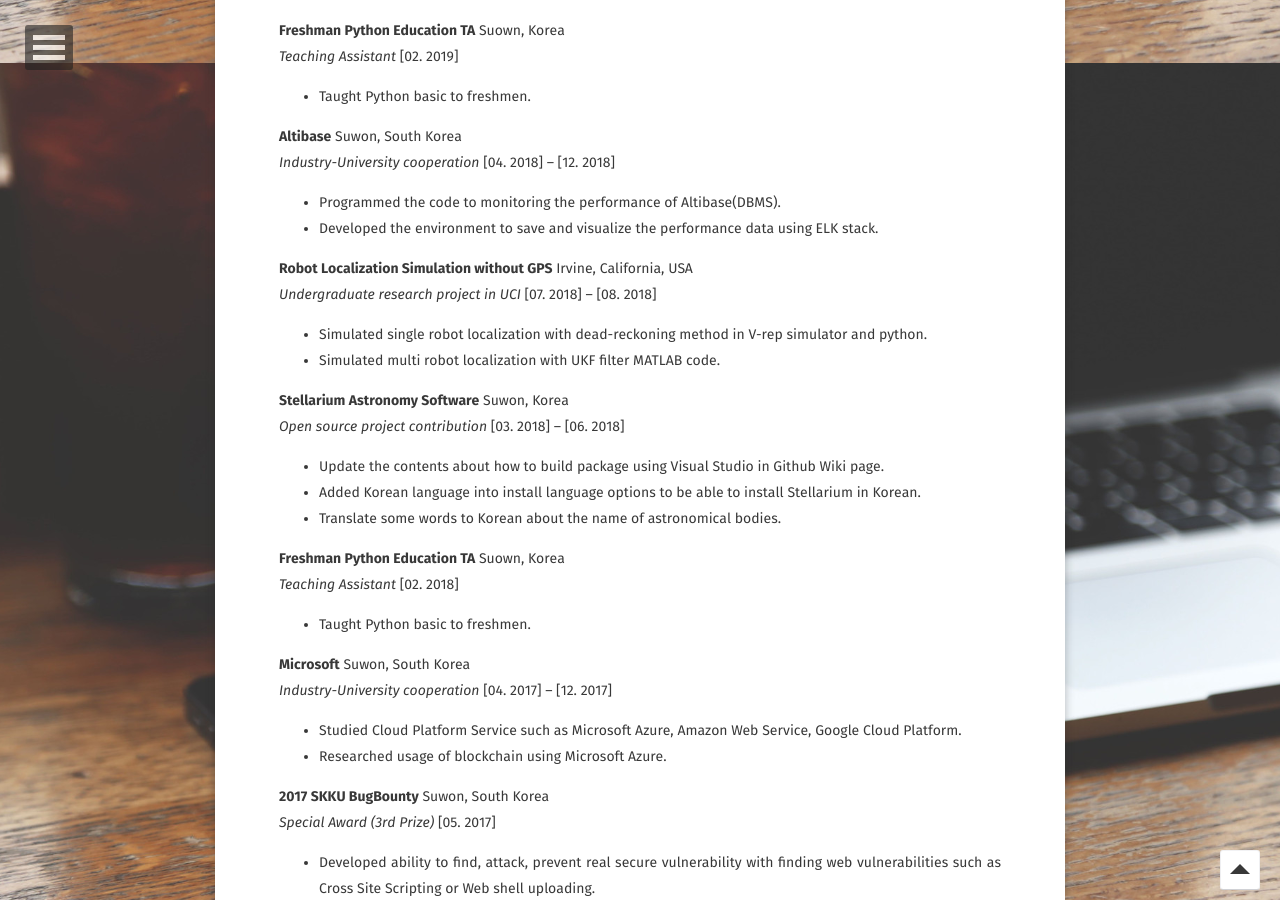
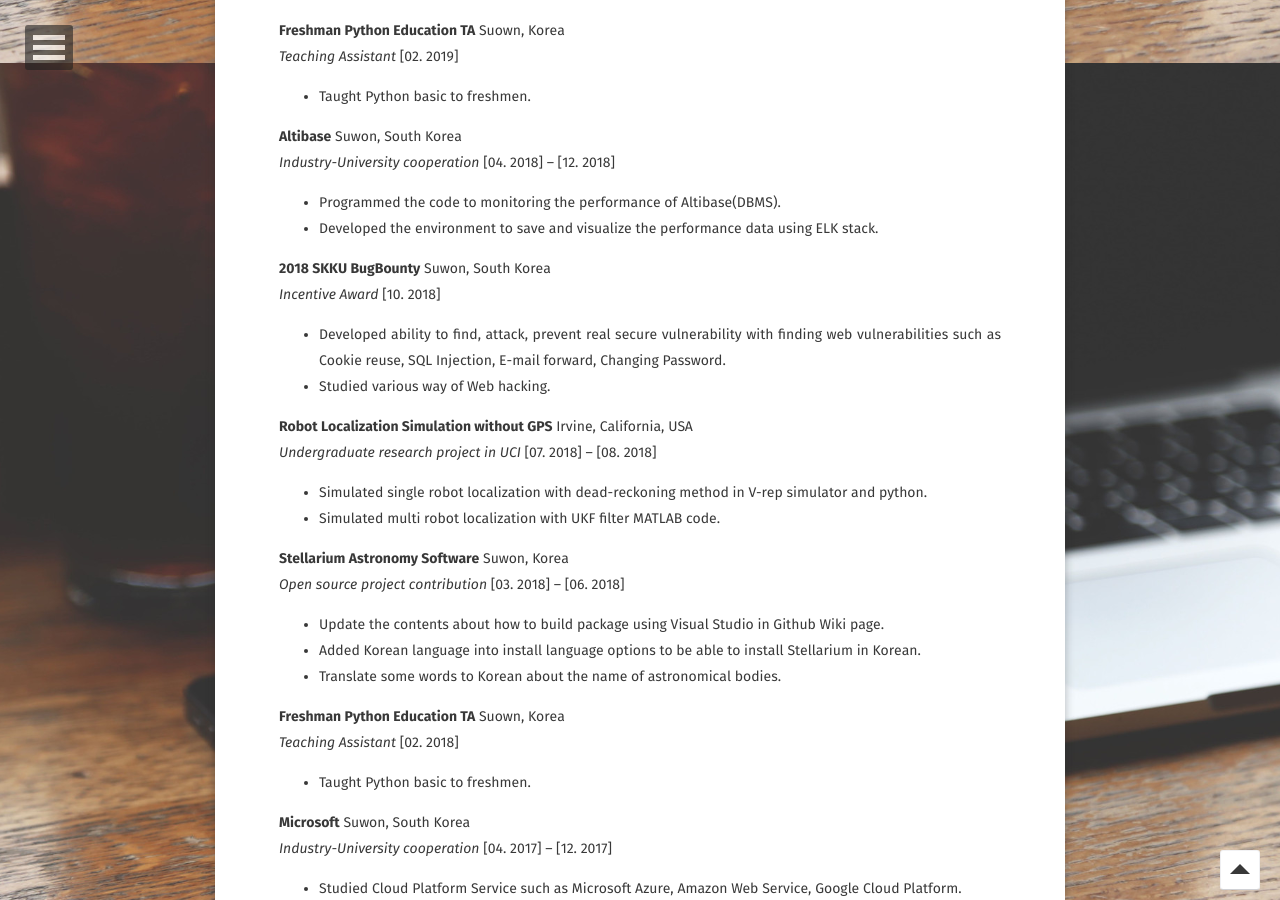
Before and after one commit to psj8252/psj8252.github.io, a Jekyll site: the page built from about/index.md, in a window 1280 px wide and 900 px high, scrolled down 837 px. Built offline with Jekyll 4.4.1, drawn with Linux system fonts in a browser that asks for light colours; some web fonts are replaced.

Commit message:
Update index.md

```diff
--- a/about/index.md
+++ b/about/index.md
@@ -34,6 +34,12 @@ __Altibase__ 	Suwon, South Korea
 * Programmed the code to monitoring the performance of Altibase(DBMS).
 * Developed the environment to save and visualize the performance data using ELK stack.
 
+__2018 SKKU BugBounty__    Suwon, South Korea
+*Incentive Award*	 	[10. 2018]
+* Developed ability to find, attack, prevent real secure vulnerability with finding web vulnerabilities such as
+Cookie reuse, SQL Injection, E-mail forward, Changing Password.
+* Studied various way of Web hacking.
+
 __Robot Localization Simulation without GPS__	Irvine, California, USA
 *Undergraduate research project in UCI*		[07. 2018] – [08. 2018]
 * Simulated single robot localization with dead-reckoning method in V-rep simulator and python.
```
